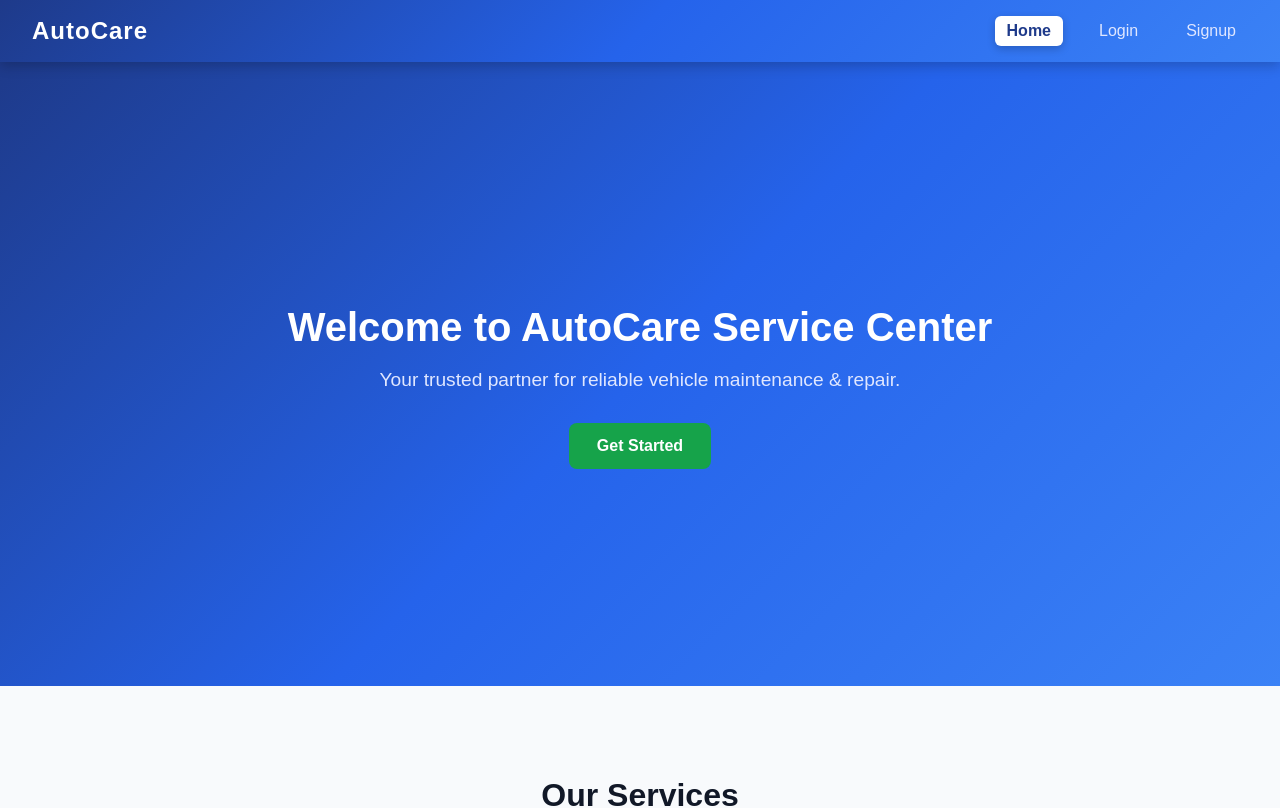
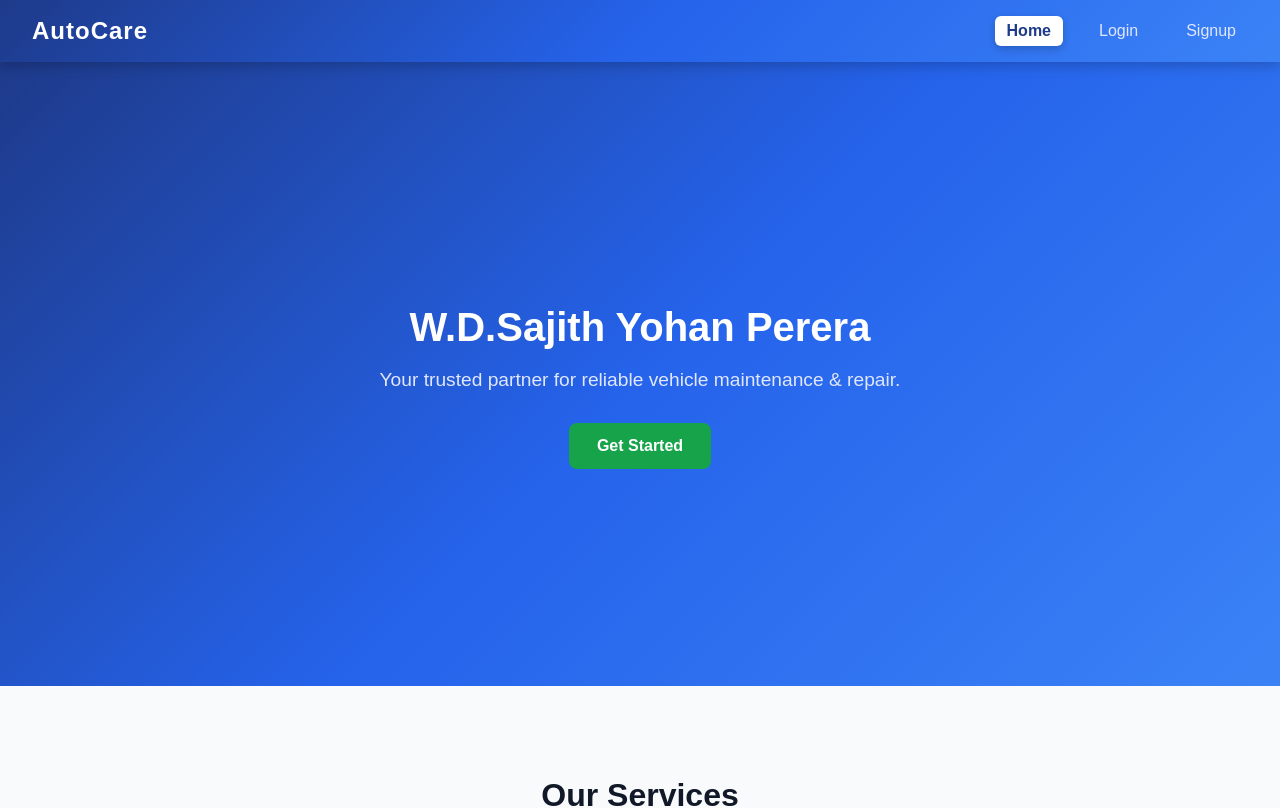
Before and after one commit to Trueno-YoshJ/Devops, a React (Vite) app in the folder Frontend/: page / in a window 1280 px wide. Shown: the top 808 px of the page. Built offline with nearby package versions, Linux system fonts and the light colour scheme.

Commit message:
frontend update

```diff
--- a/Frontend/src/pages/home.jsx
+++ b/Frontend/src/pages/home.jsx
@@ -5,7 +5,7 @@ export default function Home() {
     <div className="home-container">
       <header className="hero">
         <div className="hero-content">
-          <h1>Welcome to AutoCare Service Center</h1>
+          <h1>W.D.Sajith Yohan Perera</h1>
           <p>Your trusted partner for reliable vehicle maintenance & repair.</p>
           <a href="/login" className="hero-btn">
             Get Started
```
